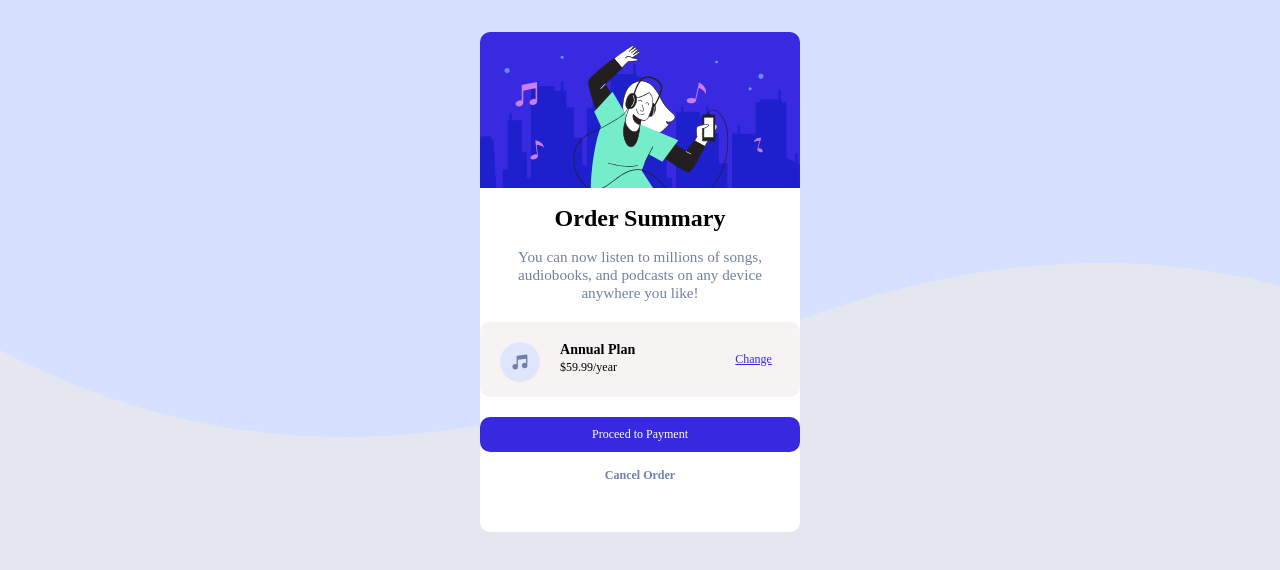
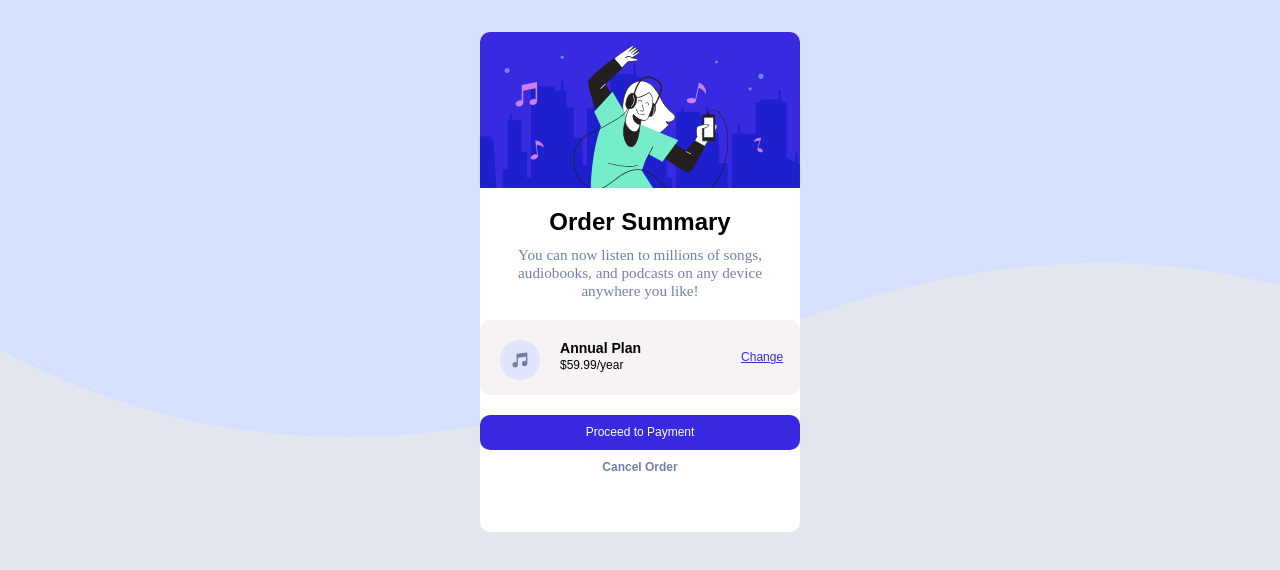
Before and after one commit to shine52/order-summary-card, a plain HTML site: page index.html in a window 1280 px wide. Drawn offline with Linux system fonts and the light colour scheme.

Commit message:
minor change

```diff
--- a/style.css
+++ b/style.css
@@ -1,7 +1,12 @@
-body {
+* {
+    margin:0px;
+    padding:0px;
+    box-sizing: border-box;
+    font-family : "Red Hat Display", sans-serif;
+}
+
+body{
     background : hsl(229, 27%, 92%) url('/images/pattern-background-desktop.svg') no-repeat ;
-    margin:0px;
-    font-family : "Red Hat Display";
     font-size: 12px;
 }
 
@@ -23,14 +28,15 @@ body {
 }
 
 .title{
+    margin-top :20px;
     text-align : center;
 
 }
 
-
 .description {
     width : 250px;
     margin:auto;
+    margin-top :10px;
     margin-bottom :20px;
     text-align : center;
     font-family: RedHatDisplay-Light;
@@ -52,13 +58,13 @@ body {
 
 .midbar_mid_column {
     float:left;
-    margin-top: 5px;
+    margin-top: 20px;
 }
 
 .btn_proceed{
     background : hsl(245, 75%, 52%);
     width : 320px;
-    height:25px;
+    height:35px;
     margin-top:20px ;
     margin-left:auto;
     margin-right:auto;
```
